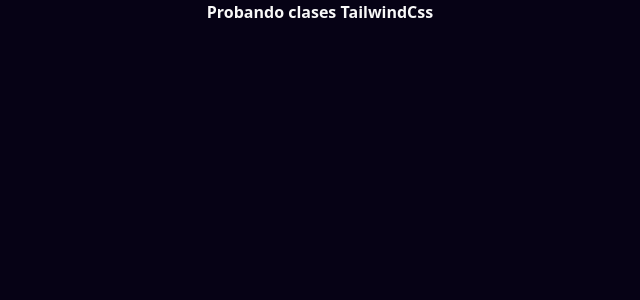
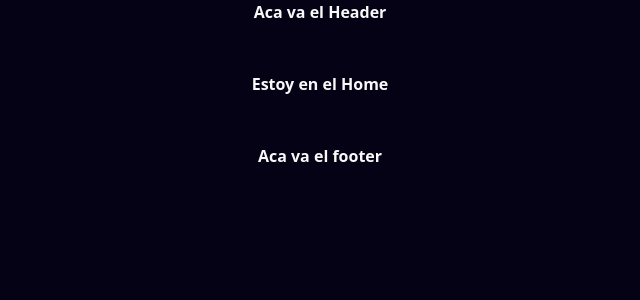
Before and after one commit to igrowker/i002-fitfusion-front, a React (Vite) app: page / in a window 1280 px wide. Shown: the top 300 px of the page, without its empty margins (320-960 px from the left). Built offline with nearby package versions, Linux system fonts and the light colour scheme.

Commit message:
feat: Se implementa ruteo basico a la app
Instalacion de react-router-dom y configuracion de las distintas rutas solicitadas en la documentacion

```diff
--- a/package.json
+++ b/package.json
@@ -11,7 +11,8 @@
   },
   "dependencies": {
     "react": "^18.3.1",
-    "react-dom": "^18.3.1"
+    "react-dom": "^18.3.1",
+    "react-router-dom": "^6.24.0"
   },
   "devDependencies": {
     "@types/react": "^18.3.3",
--- a/src/App.tsx
+++ /dev/null
@@ -1,11 +0,0 @@
-function App() {
-  return (
-    <>
-      <h1 className="text-center text-white font-bold">
-        Probando clases TailwindCss
-      </h1>
-    </>
-  );
-}
-
-export default App;
--- /dev/null
+++ b/src/components/Layout.tsx
@@ -0,0 +1,18 @@
+
+import { Outlet } from 'react-router-dom'
+
+const Layout = () => {
+  return (
+    <div >
+        <h1 className="text-center text-white font-bold" > Aca va el Header </h1>
+        <br/>
+        <br/>
+        <Outlet />
+        <br/>
+        <br/>
+        <h1 className="text-center text-white font-bold" > Aca va el footer</h1>
+    </div>
+  )
+}
+
+export default Layout
--- a/src/main.tsx
+++ b/src/main.tsx
@@ -1,10 +1,71 @@
 import React from 'react'
 import ReactDOM from 'react-dom/client'
-import App from './App.tsx'
 import './index.css'
+import { RouterProvider, createBrowserRouter } from 'react-router-dom';
+import Layout from './components/Layout.tsx';
+
+const router = createBrowserRouter([
+  {
+    path: "/",
+    element: <Layout />,
+    children: [
+      {
+        index : true,
+        element : <h1 className="text-center text-white font-bold" > Estoy en el Home </h1>
+      },
+      {
+        path : '/profile',
+        element : <h1 className="text-center text-white font-bold"> Estoy en el Profile </h1>
+      },
+      {
+        path : '/trainer-profile',
+        element : <h1 className="text-center text-white font-bold"> Estoy en el TrainerProfile </h1>
+      },
+      {
+        path : '/classes',
+        element : <h1 className="text-center text-white font-bold"> Estoy en el ClassList </h1>
+      },
+      {
+        path : '/class-detail/:id',
+        element : <h1 className="text-center text-white font-bold"> Estoy en el ClassDetails </h1>
+      },
+      {
+        path : '/nutrition',
+        element : <h1 className="text-center text-white font-bold"> Estoy en el Nutrition </h1>
+      },
+      {
+        path : '/physiotherapist',
+        element : <h1 className="text-center text-white font-bold"> Estoy en el Physiotherapist </h1>
+      },
+      {
+        path : '/contact',
+        element : <h1 className="text-center text-white font-bold"> Estoy en el Contact </h1>
+      },
+      {
+        path : '/about-us',
+        element : <h1 className="text-center text-white font-bold"> Estoy en el AboutUs </h1>
+      },
+      {
+        path : '/privacy-policy',
+        element : <h1 className="text-center text-white font-bold"> Estoy en el PrivacyPolicy </h1>
+      },
+
+    ],
+  },
+  {
+    path : '/login',
+    element : <h1 className="text-center text-white font-bold"> Estoy en el Login </h1>
+  },
+  {
+    path : '/register',
+    element : <h1 className="text-center text-white font-bold"> Estoy en el Register </h1>
+  },
+
+]);
+
 
 ReactDOM.createRoot(document.getElementById('root')!).render(
   <React.StrictMode>
-    <App />
+    <RouterProvider router={router} />
   </React.StrictMode>,
 )
```
Also changed, not shown: 1 other file (tests, documents, lock files or other folders).
